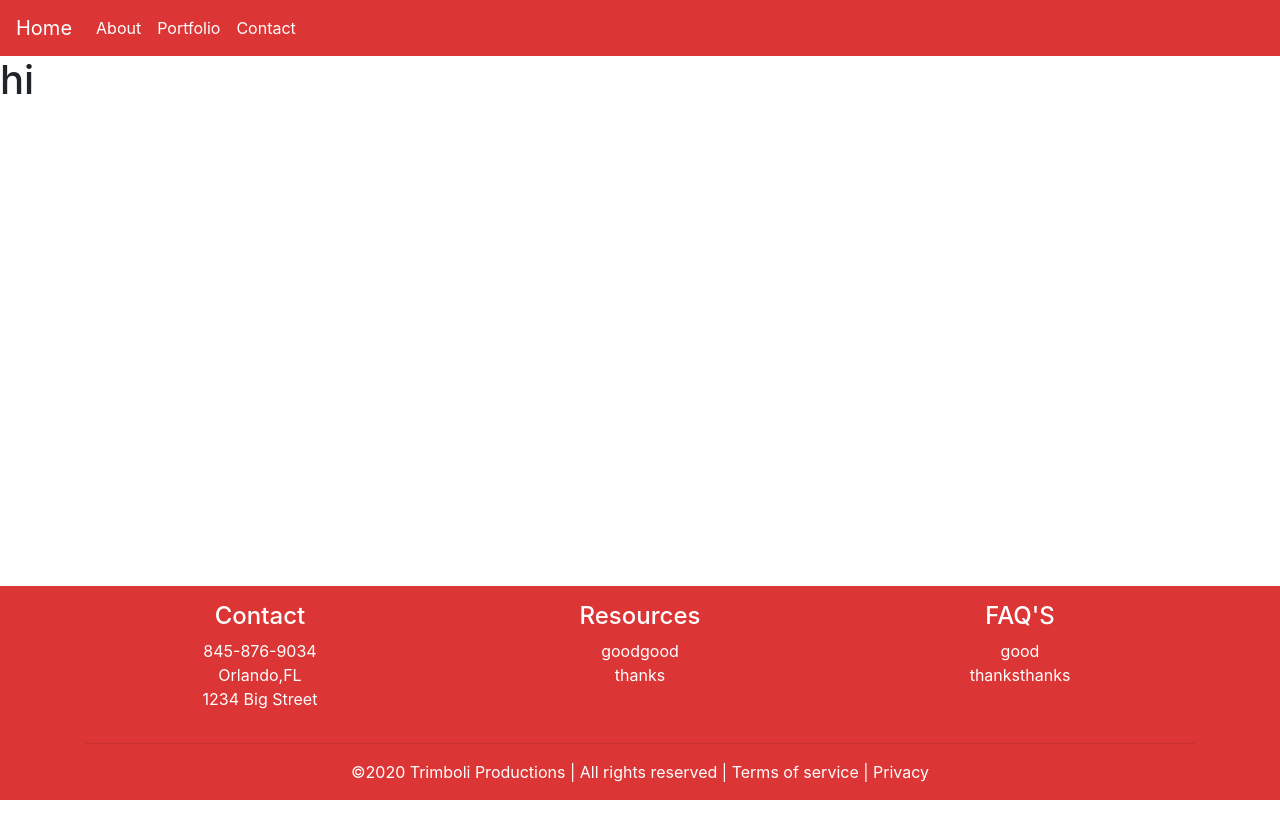
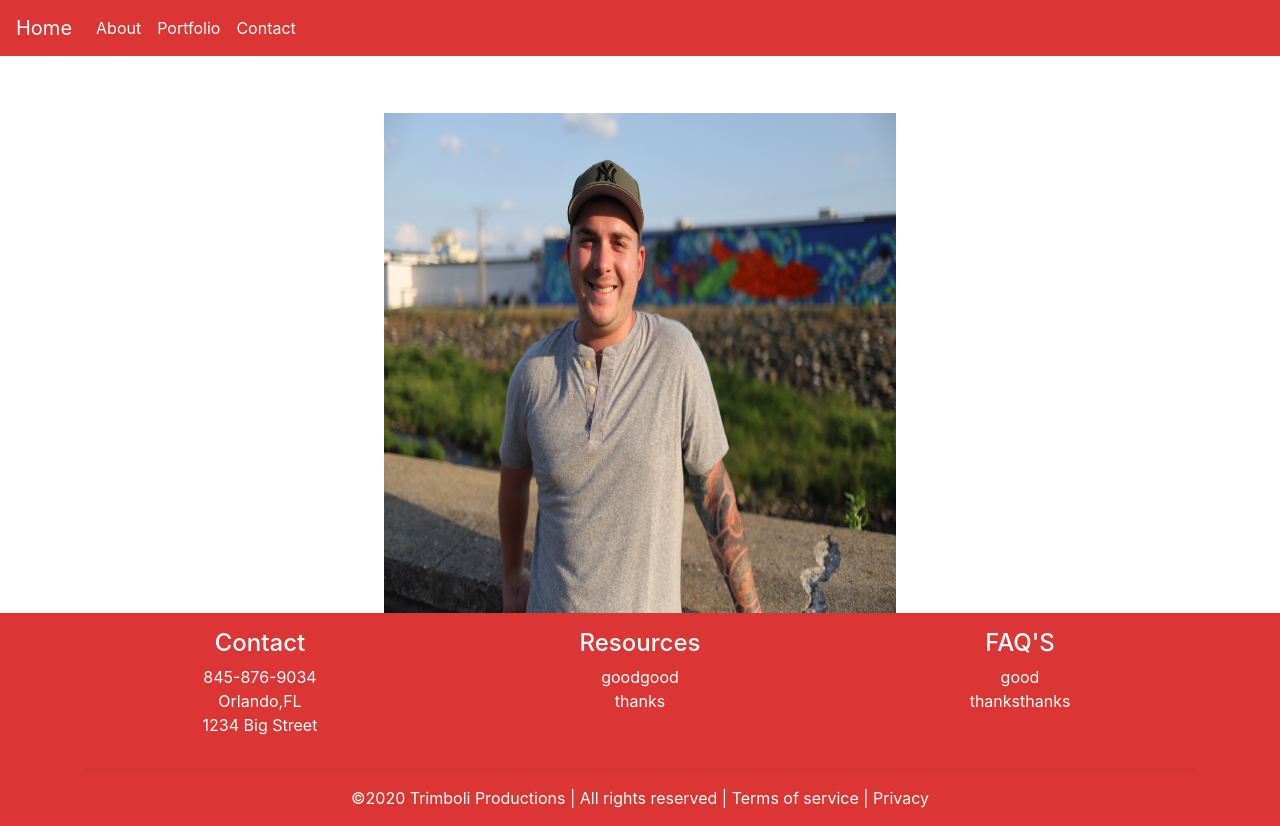
Before and after one commit to datrimboli/reactportfolio1, a React (Create React App) app in the folder reactportfolio1/: page / in a window 1280 px wide. Before the commit the page ends 800 px from the top, so only its background shows below. Built offline with nearby package versions, Linux system fonts and the light colour scheme.

Commit message:
image sized and centered on about page

```diff
--- a/reactportfolio1/package.json
+++ b/reactportfolio1/package.json
@@ -10,6 +10,7 @@
     "react": "^16.13.1",
     "react-bootstrap": "^1.3.0",
     "react-dom": "^16.13.1",
+    "react-native-image-resizer": "^1.3.0",
     "react-router-dom": "^5.2.0",
     "react-scripts": "3.4.3",
     "reactstrap": "^8.5.1"
--- a/reactportfolio1/src/pages/About/About.css
+++ b/reactportfolio1/src/pages/About/About.css
@@ -0,0 +1,11 @@
+.size{
+height: 500px;
+width: 700px;
+ text-align: center;
+    display: block;
+    justify-content: center;
+    align-items: center;
+    margin: auto;
+    margin-top: 15mm;
+    width: 40%;;
+}
--- a/reactportfolio1/src/pages/About/About.js
+++ b/reactportfolio1/src/pages/About/About.js
@@ -1,13 +1,16 @@
 import React from 'react'
-
+import './About.css'
+import Image1 from '../../components/Assets/Images/Dave.jpeg'
 import {
   Card, Button, CardHeader, CardFooter, CardBody,
   CardTitle, CardText
 } from 'reactstrap';
+
 const Portfolio = () => {
   return (
     <>
-      <h1>hi</h1>
+
+        <img className="size" src={Image1} alt=""/>
 
     </>
   )
```
Also changed, not shown: reactportfolio1/src/components/Assets/Images/Dave.jpeg (added), 1 other file (tests, documents, lock files or other folders).
